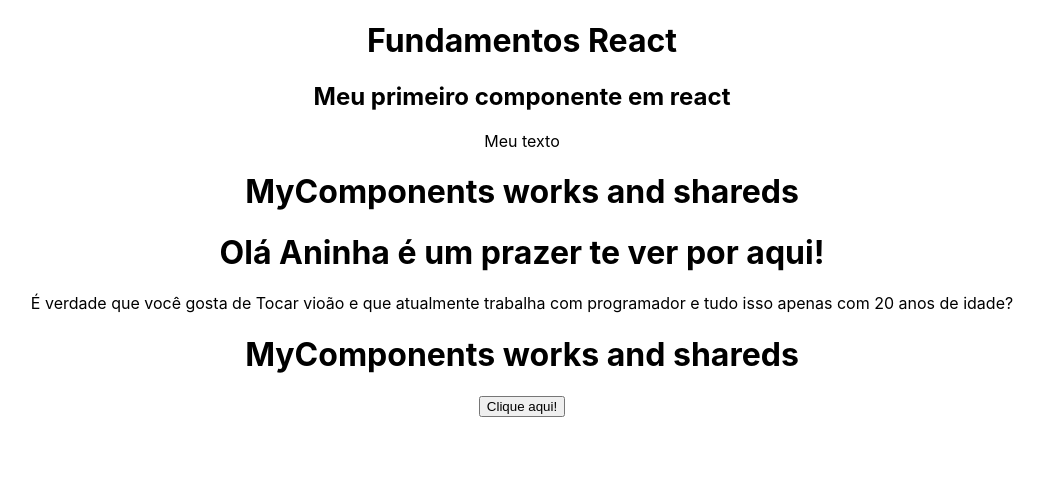
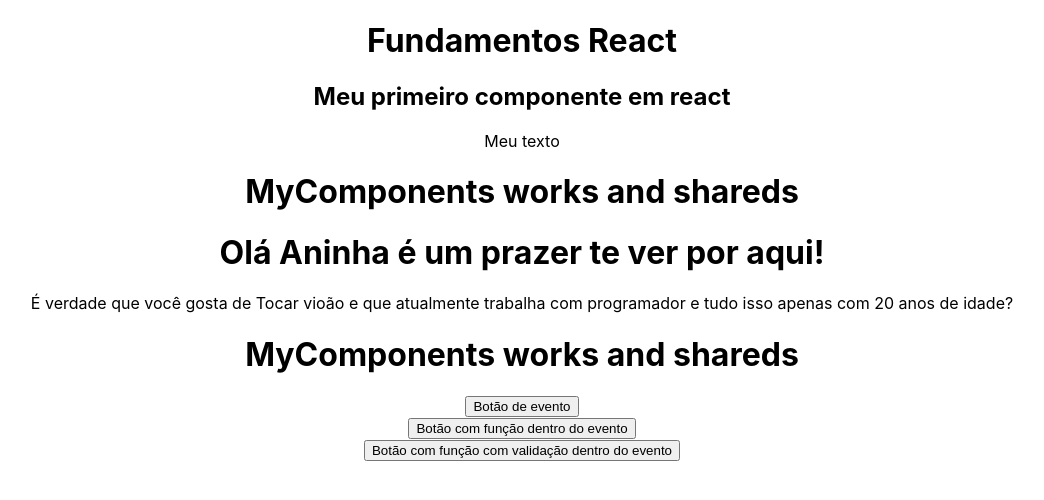
Before and after one commit to anamsilva1981/fundamentos, a React (Create React App) app: page / in a window 1280 px wide. Shown: the top 500 px of the page, without its empty margins (118-1162 px from the left). Built offline with nearby package versions, Linux system fonts and the light colour scheme.

Commit message:
feat(eventos): adicionando funções dentro de evento onClick

```diff
--- a/src/components/Event.js
+++ b/src/components/Event.js
@@ -8,7 +8,16 @@
     }
   return (
     <div>
-        <button onClick={handleClick}>Clique aqui!</button>
+        <button onClick={handleClick}>Botão de evento</button> <br></br>
+
+        <button onClick={() => { console.log('função dentro do evento')}}>Botão com função dentro do evento</button><br></br>
+
+        <button onClick={() => {
+            if(true){console.log(true, 'função com validação dentro do evento')}
+        }}
+        >Botão com função com validação dentro do evento</button><br></br>
+
+
     </div>
   )
 }
```
